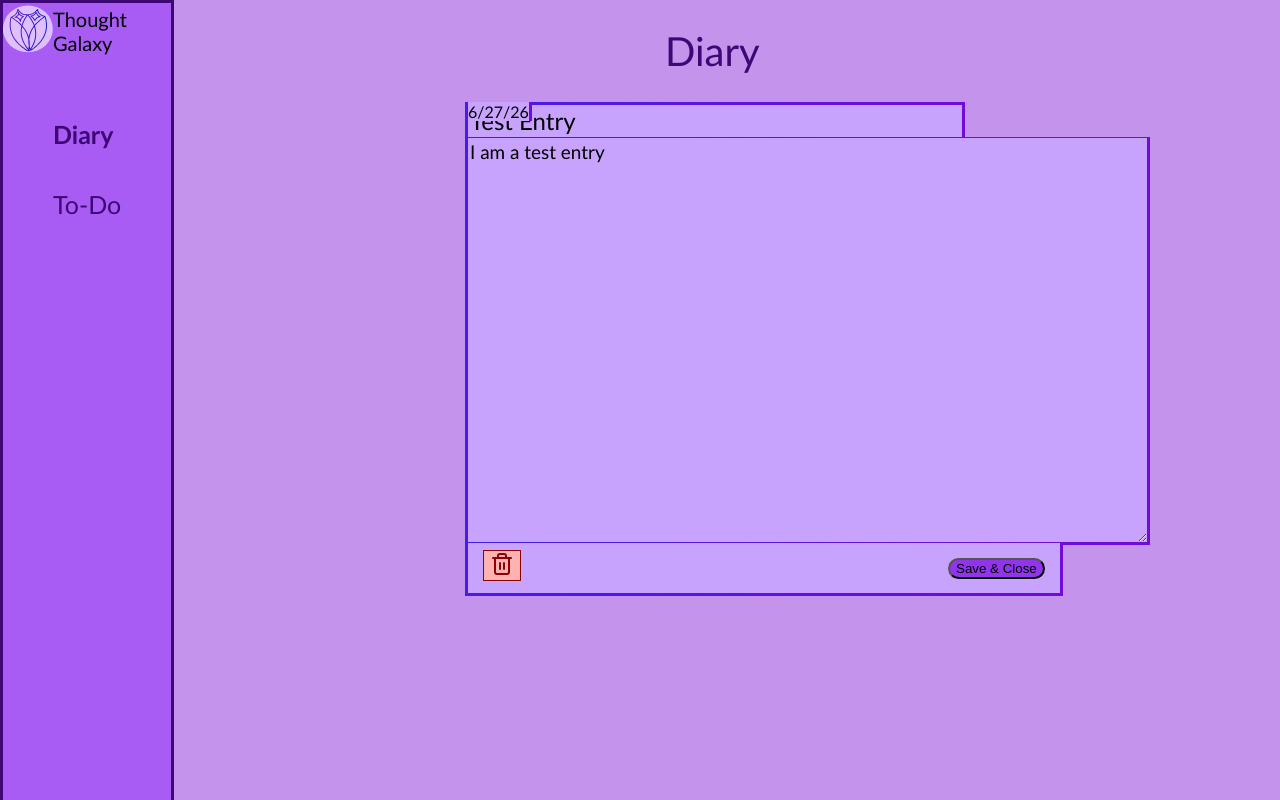
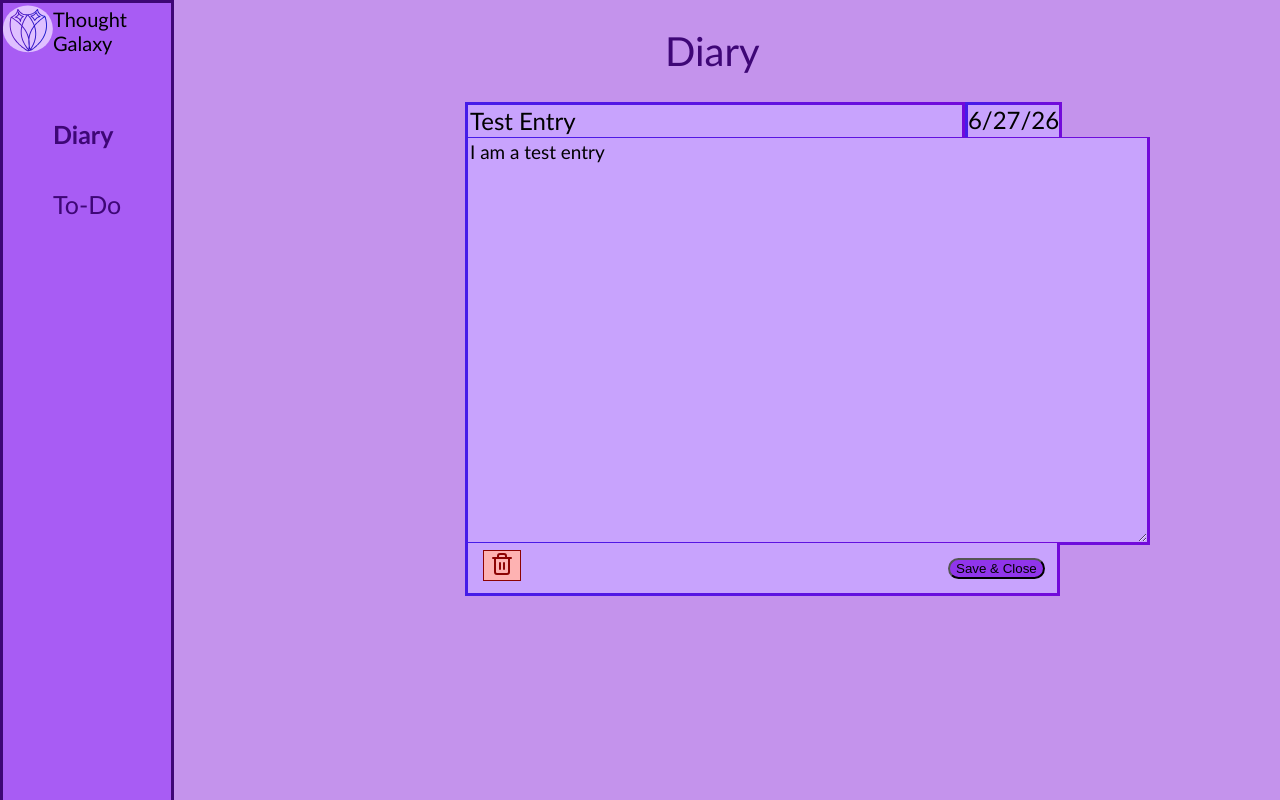
Before and after one commit to julia-duck/ThoughtGalaxy, a React (Vite) app in the folder thought-galaxy/: page /diary in a window 1280 px wide. Both pictures are taken after a click on the button "New Entry". Built offline with nearby package versions, Linux system fonts and the light colour scheme.

Commit message:
Fixed title box being uneditable, added to-do list as text file

```diff
--- a/thought-galaxy/src/App.tsx
+++ b/thought-galaxy/src/App.tsx
@@ -2,7 +2,7 @@
 import LotusLogo from './assets/lotuslogo.svg';
 import './App.css';
 import {Outlet, NavLink, Link} from "react-router-dom";
-import type {DiaryToggle} from './Diary.tsx';
+import type {ToggleBundle} from './Diary.tsx';
 
 
 export default function App() {
@@ -40,10 +40,21 @@ export function Entry() {
   )
 }
 
-export function Search({buttonName, setOpened}:{buttonName: string} & DiaryToggle) {
+export function Search({buttonName, entryLen, setOpened, addEntry}:{buttonName: string} & ToggleBundle) {
+    function newEntry() {
+      addEntry({
+        id: 0,
+        title: "",
+        body: "",
+        date: new Date().toLocaleString(),
+        arrIdx: entryLen
+      });
+      setOpened(true); //maybe make function that setopened to true and also pass in variable to expanded entry saying it is new entry
+    }
+
     return (
       <div className="search-complex" style={{display: 'flex'}}>
-        <button className="new-button" onClick={() => setOpened(true)}>{buttonName}</button>
+        <button className="new-button" onClick={newEntry}>{buttonName}</button>
         <input placeholder="Search Entries" className="search-bar"/>
         <button className="search-button">Search</button>
       </div>
--- a/thought-galaxy/src/Diary.css
+++ b/thought-galaxy/src/Diary.css
@@ -18,7 +18,15 @@
     min-width: 490.483px;
     border-top: 3px solid transparent;
     border-bottom: 1px solid transparent;
-    padding-bottom: 2.5px;
+    padding-bottom: 4px;
+}
+.date {
+    font-size: 24px;
+    min-width: 89.3px;
+    border-top: 3px solid transparent;
+    border-bottom: 1px solid transparent;
+    padding-bottom: 5px;
+    margin-left: 499.9px;
 }
 .entry-box {
     display: flex;
@@ -32,7 +40,7 @@
 .bottom-bar {
     border-bottom: 3px solid transparent;
     border-top: 1px solid transparent;
-    min-width: 592px;
+    min-width: 588.5px;
     min-height: 50px;
     margin-top: 440px;
 }
--- a/thought-galaxy/src/Diary.tsx
+++ b/thought-galaxy/src/Diary.tsx
@@ -1,8 +1,9 @@
 import {Search} from './App.tsx';
-import {useState} from 'react';
+import {useState, useRef} from 'react';
 import {Trash2} from 'lucide-react';
 import './Diary.css';
 import './App.css';
+//re-renders if something changes (like useState variable)
 export default function Diary() {
     const [entryOpen, setEntryOpen] = useState(false); /* eventually default false */
     /* testing purposes */
@@ -21,13 +22,22 @@ export default function Diary() {
         },
         addEntry(value) {
             setEntries([...entriesArr, value]);
+        },
+        changeEntry(key, newEnt) {
+            //build new array where object that matches key is replaced, rest is kept
+            setEntries(entriesArr.map((entry) => {
+                if (entry.id == key) {
+                    return newEnt;
+                }
+                return entry;
+            }));
         }
     }
     return (
         <div>
             {(entryOpen) ?
             (<DiaryEntryExpanded {...toggles} {...entriesArr[0]} entriesArr={entriesArr}/>) :
-            (<DiaryEntryCondensed toggles={toggles}/>)}
+            (<DiaryEntryCondensed {...toggles} entryLen = {entriesArr.length}/>)}
         </div>
   )
 }
@@ -35,9 +45,10 @@ export default function Diary() {
 export interface DiaryToggle {
     setOpened: (value: boolean) => void; //function, (parameters) => return type
     addEntry: (value: DiaryEntry) => void;
+    changeEntry: (key: number, newEnt: DiaryEntry) => void;
 }
-export interface ToggleBundle {
-    toggles: DiaryToggle;
+export interface ToggleBundle extends DiaryToggle {
+    entryLen: number;
 }
 
 export interface DiaryEntry {
@@ -52,8 +63,10 @@ export interface DiaryProps extends DiaryEntry {
     entriesArr: DiaryEntry[];
 }
 
-function DiaryEntryExpanded({setOpened, addEntry, id, title, body, date, arrIdx, entriesArr}: DiaryToggle & DiaryProps) {
-    /* add editor useState here*/
+function DiaryEntryExpanded({setOpened, addEntry, changeEntry, id, title, body, date, arrIdx, entriesArr}: DiaryToggle & DiaryProps) {
+    /* can rassign .current value but not the entire variable pointer */
+    const titleValue = useRef(null);
+    const bodyText = useRef(null);
 
     let hasPrev: boolean, hasNext: boolean, prevIdx: number, nextIdx: number;
     if (arrIdx == 0) {
@@ -76,6 +89,8 @@ function DiaryEntryExpanded({setOpened, addEntry, id, title, body, date, arrIdx,
     //Function to add entry
     let saveEntry = () => {
         //need the useState that updates based on what user types
+        //add or change entry
+        //read titleValue.current.value and save
         setOpened(false);
     }
 
@@ -84,7 +99,8 @@ function DiaryEntryExpanded({setOpened, addEntry, id, title, body, date, arrIdx,
             <h1 className="header-1">Diary</h1>
             <div className="entry-box">
                 <div className="top-bar">
-                    <input className="title-box" placeholder="Title" value={title}/>
+                    {/*titleValue set to reference the input element, can use .current.value to check text value of element*/}
+                    <input className="title-box" placeholder="Title" defaultValue={title} ref={titleValue}/>
                     <div className="date">{date}</div>
                 </div>
                 <textarea
@@ -92,6 +108,7 @@ function DiaryEntryExpanded({setOpened, addEntry, id, title, body, date, arrIdx,
                     rows={27}
                     cols={60}
                     placeholder="Start your entry"
+                    ref={bodyText}
                 >
                     {body}
                 </textarea>
@@ -109,7 +126,7 @@ function DiaryEntryExpanded({setOpened, addEntry, id, title, body, date, arrIdx,
     )
 }
 
-function DiaryEntryCondensed({toggles}:ToggleBundle) {
+function DiaryEntryCondensed(toggles:ToggleBundle) {
     return (
         <div>
             <h1 className="header-2">Diary</h1>
```
Also changed, not shown: thought-galaxy/to-do.txt (added).
